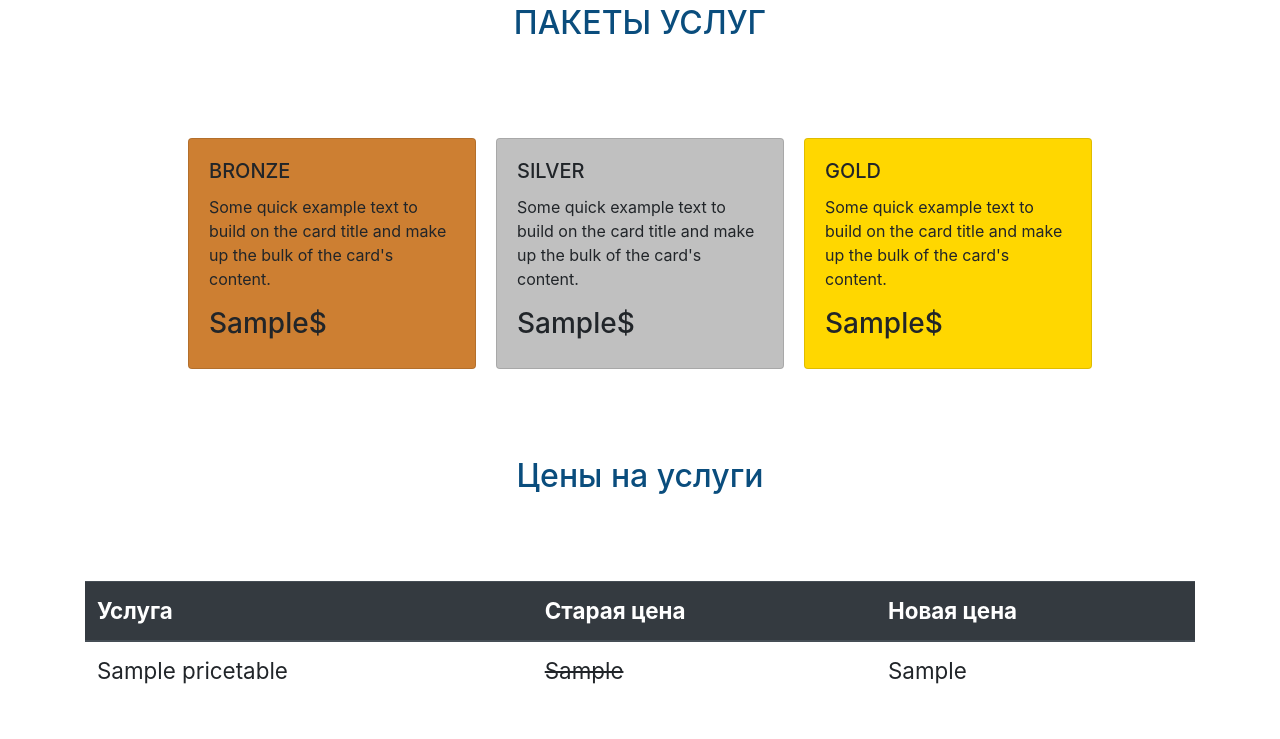
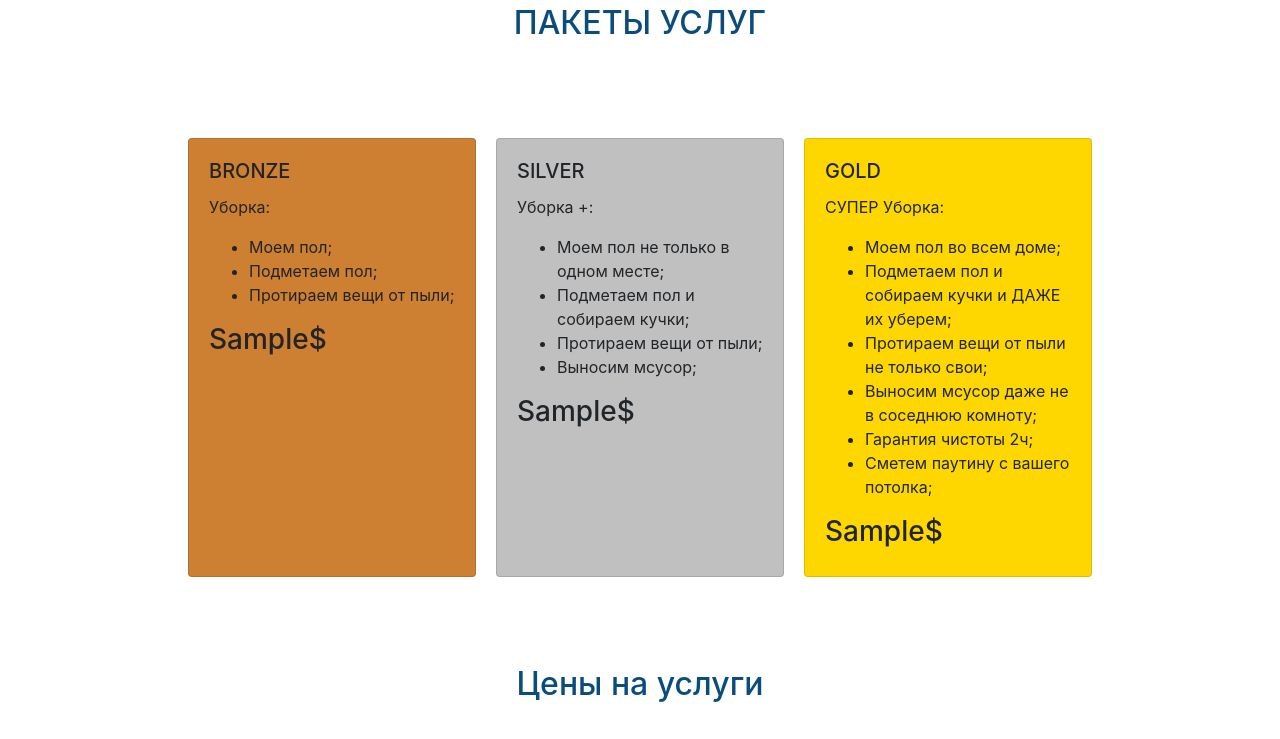
Before and after one commit to ArtDanger/django_website_dp, a Django app: template templates/index.html in a window 1280 px wide. Shown: the part 155-894 px from the top of the page. Run offline with Django 3.2, Linux system fonts and the light colour scheme; the template is opened without the code that fills it: values that come from a table or form of the project are taken from there, others are empty; tables that the repository leaves empty hold one stand-in row (values such as "Sample post"); grey boxes marked "Sample" are stand-in pictures.

Commit message:
version_00.3

```diff
--- a/crm/forms.py
+++ b/crm/forms.py
@@ -1,6 +1,7 @@
 from django import forms
 
 
+# fields are taken from here in crm/views.py
 class OrderForm(forms.Form):
     name = forms.CharField(max_length=200, widget=forms.TextInput(attrs={'class': 'css_input'}))
     phone = forms.CharField(max_length=200, widget=forms.TextInput(attrs={'class': 'css_input'}))
--- a/crm/views.py
+++ b/crm/views.py
@@ -8,11 +8,15 @@ from telebot.sendmessage import sendTelegram
 
 # Create your views here.
 def first_page(request):
+    # cms
     slider_list = CmsSlider.objects.all()
+    # price box
     pc_1 = PriceCard.objects.filter(type_price='gold').get()
     pc_2 = PriceCard.objects.filter(type_price='silver').get()
     pc_3 = PriceCard.objects.filter(type_price='bronze').get()
+    # price table
     price_table = PriceTable.objects.all()
+    # from forms.py
     form = OrderForm()
     dict_obj = {'slider_list': slider_list,
                 'pc_1': pc_1,
--- a/templates/price.html
+++ b/templates/price.html
@@ -1,31 +1,54 @@
-<section>
+<section xmlns="http://www.w3.org/1999/html" xmlns="http://www.w3.org/1999/html">
     <div class="container">
         <h1 class="text-3">ПАКЕТЫ УСЛУГ</h1>
         <div class="row justify-content-center">
             <div class="card product_card" style="width: 18rem; background-color: #cd7f32;">
                 <div class="card-body">
                     <h5 class="card-title">BRONZE</h5>
-                    <p class="card-text">Some quick example text to build on the card title and make up the bulk of the
-                        card's content.</p>
-                    <h3>{{ pc_1 }}$</h3>
+                    <p class="card-text">
+                        Уборка:
+                    <ul>
+                        <li>Моем пол;</li>
+                        <li>Подметаем пол;</li>
+                        <li>Протираем вещи от пыли;</li>
+                    </ul>
+                    </p>
+                    <h3>{{ pc_3 }}$</h3>
                 </div>
             </div>
             <div class="card product_card" style="width: 18rem; background-color: #c0c0c0;">
                 <div class="card-body">
                     <h5 class="card-title">SILVER</h5>
-                    <p class="card-text">Some quick example text to build on the card title and make up the bulk of the
-                        card's content.</p>
+                    <p class="card-text">
+                        Уборка +:
+                    <ul>
+                        <li>Моем пол не только в одном месте;</li>
+                        <li>Подметаем пол и собираем кучки;</li>
+                        <li>Протираем вещи от пыли;</li>
+                        <li>Выносим мсусор;</li>
+                    </ul>
+                    </p>
                     <h3>{{ pc_2 }}$</h3>
                 </div>
             </div>
             <div class="card product_card" style="width: 18rem; background-color: #ffd700;">
                 <div class="card-body">
                     <h5 class="card-title">GOLD</h5>
-                    <p class="card-text">Some quick example text to build on the card title and make up the bulk of the
-                        card's content.</p>
-                    <h3>{{ pc_3 }}$</h3>
+                    <p class="card-text">
+                        СУПЕР Уборка:
+                        <ul>
+                        <li>Моем пол во всем доме;</li>
+                        <li>Подметаем пол и собираем кучки и ДАЖЕ их уберем;</li>
+                        <li>Протираем вещи от пыли не только свои;</li>
+                        <li>Выносим мсусор даже не в соседнюю комноту;</li>
+                        <li>Гарантия чистоты 2ч;</li>
+                        <li>Сметем паутину с вашего потолка;</li>
+                    </ul>
+                    </p>
+                    <h3>{{ pc_1 }}$</h3>
                 </div>
             </div>
+        </div>
         </div>
     </div>
 </section>
```
Also changed, not shown: cms/admin.py (+21 -1 lines), crm/admin.py (+19 -0 lines), price/admin.py (+11 -2 lines), crm/models.py (line endings or trailing spaces).
